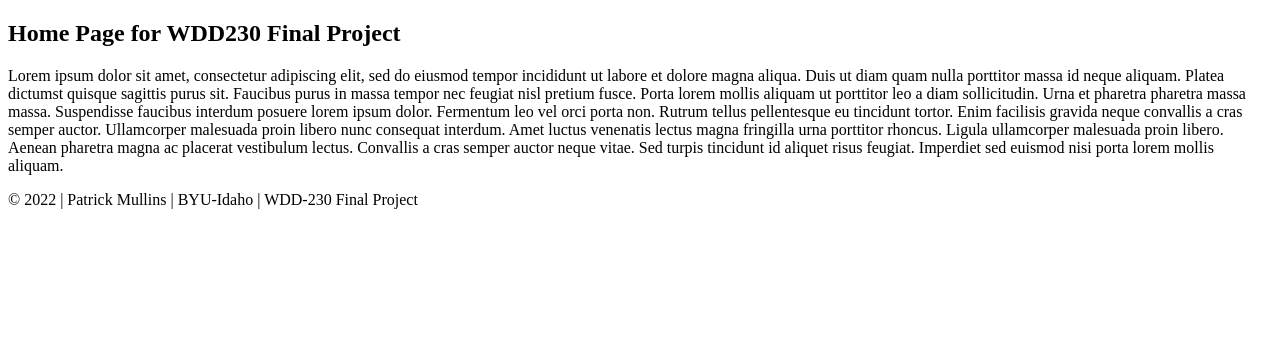
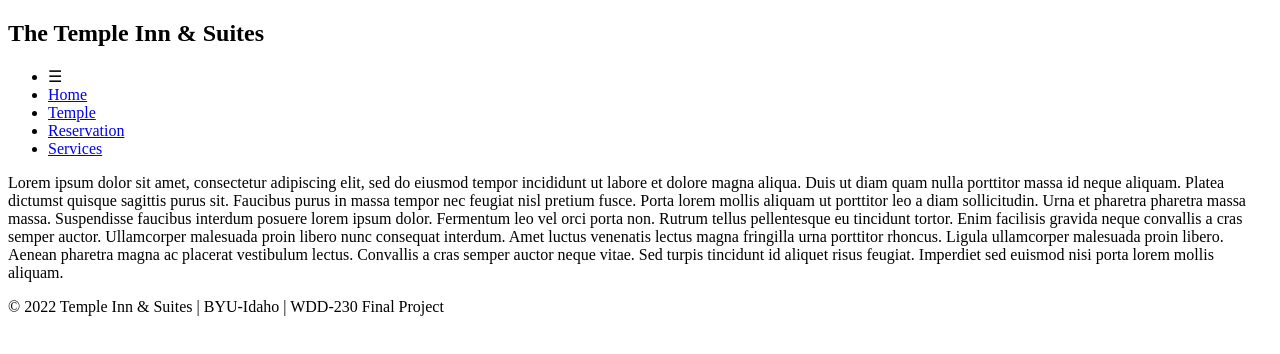
Before and after one commit to patrickmullins/wdd230, a plain HTML site: page finalProject/index.html in a window 1280 px wide. Drawn offline with Linux system fonts and the light colour scheme.

Commit message:
named pages for final project

```diff
--- a/finalProject/index.html
+++ b/finalProject/index.html
@@ -12,7 +12,16 @@
     </head>
   <body>
     <header>
-      <h2>Home Page for WDD230 Final Project</h2>
+      <h2>The Temple Inn & Suites</h2>
+      <nav class='top-bar-nav'>
+        <ul class="link-list">
+            <li><a class='hamburger'> <span> &#9776; </span> </a></li>
+                <li><a href='index.html'>Home</a></li>
+                <li><a href='temple.html'>Temple</a></li>
+                <li><a href='reservation.html'>Reservation</a></li>
+            <li><a href='services.html'>Services</a></li>
+        </ul>
+    </nav>
     </header>
   <main>
 
@@ -28,7 +37,7 @@
   </ul>
   </main>
   <footer>
-    <p>&copy; <span class= "one"></span> | Patrick Mullins | BYU-Idaho | WDD-230 Final Project</p>
+    <p>&copy; <span class= "one"></span> Temple Inn & Suites | BYU-Idaho | WDD-230 Final Project</p>
     <div class="two"></div>
   </footer>
   </body>
--- a/finalProject/js/script.js
+++ b/finalProject/js/script.js
@@ -1 +1,4 @@
 const year = document.querySelector(".one").textContent = new Date().getFullYear();
+
+hambutton.addEventListener('click', () =>
+    {mainNav.classList.toggle('responsive')}, false);
```
Also changed, not shown: finalProject/reservation.html (renamed from finalProject/page2.html, +3 -3 lines), finalProject/services.html (renamed from finalProject/page3.html, +3 -3 lines), finalProject/temple.html (renamed from finalProject/page4.html, +3 -3 lines).
